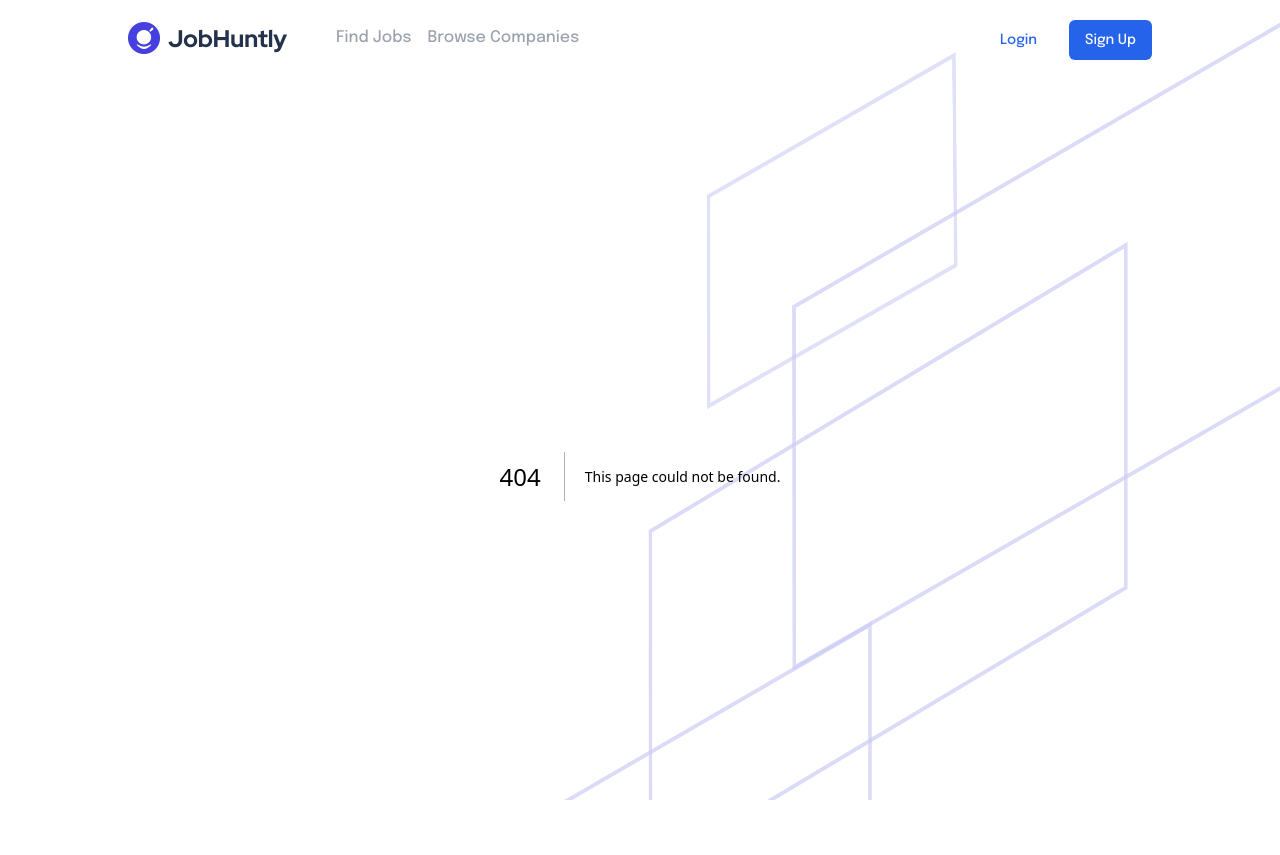
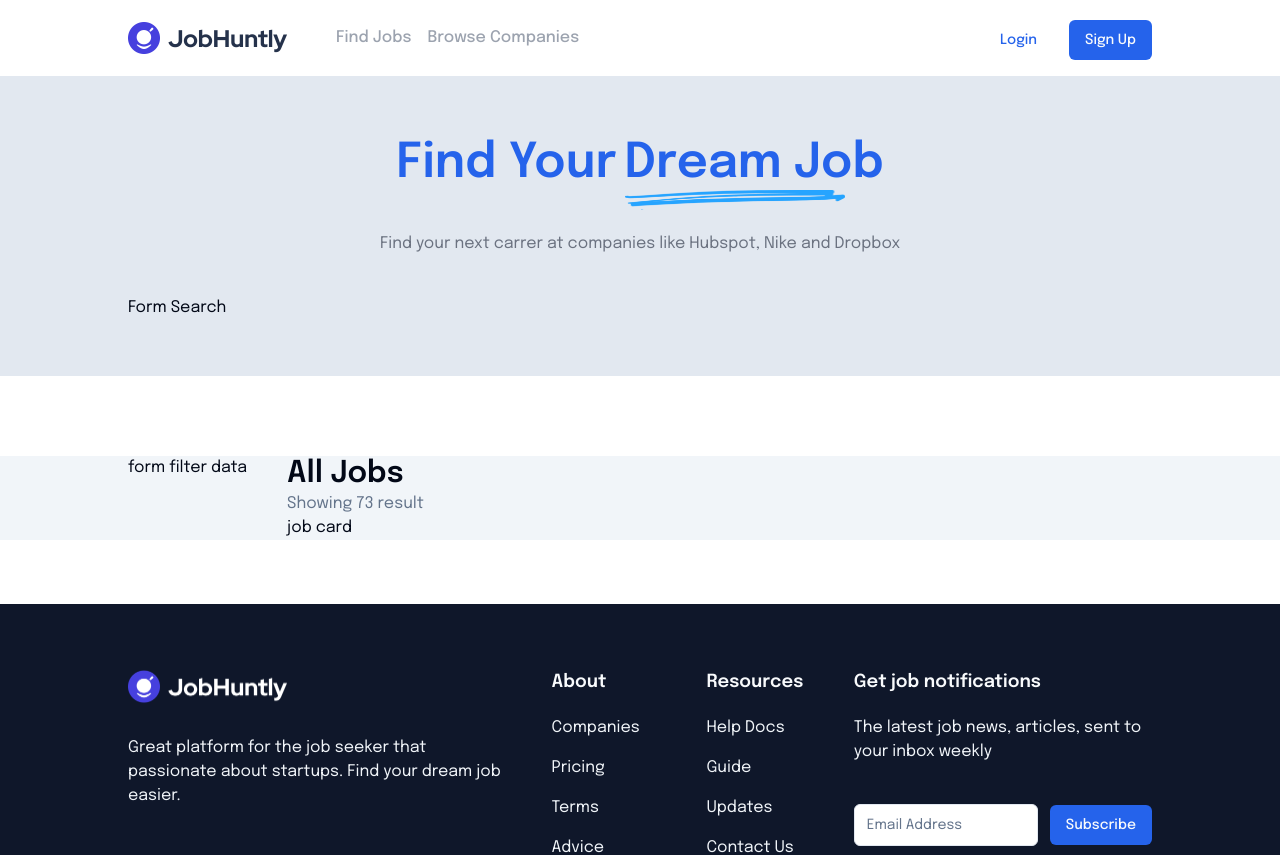
Before and after one commit to abyankamal/bwa-job-hunt, a Next.js app: page /find-jobs in a window 1280 px wide. Before the commit this address had no page. Shown: the top 855 px of the page. Built offline with nearby package versions, Linux system fonts and the light colour scheme.

Commit message:
slicing layout setup

```diff
--- /dev/null
+++ b/src/app/find-jobs/page.tsx
@@ -0,0 +1,6 @@
+import ExploreDataContainer from "@/containers/ExploreDataContainer";
+import React from "react";
+
+export default function FindJobsPage() {
+  return <ExploreDataContainer />;
+}
--- a/src/app/layout.tsx
+++ b/src/app/layout.tsx
@@ -1,8 +1,8 @@
 import type { Metadata } from "next";
 import { Epilogue } from "next/font/google";
 import "./globals.css";
-import Image from "next/image";
 import Navbar from "@/components/layouts/Navbar";
+import Footer from "@/components/layouts/Footer";
 
 const epilogue = Epilogue({ subsets: ["latin"] });
 
@@ -20,12 +20,8 @@ export default function RootLayout({
     <html lang="en">
       <body className={`${epilogue.className} relative overflow-x-hidden`}>
         <Navbar />
-        <main>
-          <div className="absolute w-2/3 h-screen top-0 right-0 -z-10">
-            <Image src="/images/pattern.png" alt="/images/pattern.png" fill />
-          </div>
-          {children}
-        </main>
+        <main>{children}</main>
+        <Footer />
       </body>
     </html>
   );
--- a/src/app/page.tsx
+++ b/src/app/page.tsx
@@ -2,14 +2,24 @@ import BannerSignUp from "@/components/organisms/BannerSignUp";
 import Category from "@/components/organisms/Category";
 import Clients from "@/components/organisms/Clients";
 import Hero from "@/components/organisms/Hero";
+import Image from "next/image";
+import LatestJobs from "@/components/organisms/LatestJobs";
+import FeaturedJobs from "@/components/organisms/FeaturedJobs";
 
 export default function Home() {
   return (
+    <>
+      <div className="absolute w-2/3 h-screen top-0 right-0 -z-10">
+        <Image src="/images/pattern.png" alt="/images/pattern.png" fill />
+      </div>
       <div className="px-32 mb-10">
         <Hero />
         <Clients />
         <Category />
         <BannerSignUp />
+        <FeaturedJobs />
+        <LatestJobs />
       </div>
+    </>
   );
 }
--- /dev/null
+++ b/src/containers/ExploreDataContainer/index.tsx
@@ -0,0 +1,53 @@
+import Image from "next/image";
+import React, { FC } from "react";
+
+interface ExploreDataContainerProps {
+  formFilter?: any;
+  onSubmitFilter?: (value: any) => Promise<void>;
+  filterForm?: any;
+}
+
+const ExploreDataContainer: FC<ExploreDataContainerProps> = ({}) => {
+  return (
+    <>
+      <div className="bg-slate-200 px-32 pt-16 pb-14">
+        <div className="mb-10">
+          <div className="mx-auto mb-11 text-center flex justify-center gap-2">
+            <span className="text-5xl font-semibold text-primary">
+              Find Your
+            </span>
+            <div className="relative">
+              <span className="text-5xl font-semibold text-primary">
+                Dream Job
+              </span>
+              <div className="absolute top-10 w-[220px] h-10">
+                <Image
+                  src="/images/pattern2.png"
+                  alt="/images/pattern2.png"
+                  fill
+                  objectFit="contain"
+                />
+              </div>
+            </div>
+          </div>
+          <div className="text-center text-gray-500">
+            Find your next carrer at companies like Hubspot, Nike and Dropbox
+          </div>
+        </div>
+        <div>
+          <div>Form Search</div>
+        </div>
+      </div>
+      <div className="bg-slate-100 mt-20 mb-16 px-32 flex flex-row items-start gap-10">
+        <div>form filter data</div>
+        <div className="w-4/5">
+          <div className="text-3xl font-semibold">All Jobs</div>
+          <div className="text-muted-foreground">Showing 73 result</div>
+          <div>job card</div>
+        </div>
+      </div>
+    </>
+  );
+};
+
+export default ExploreDataContainer;
```
Lines whose indentation alone changed are shown as unchanged.
